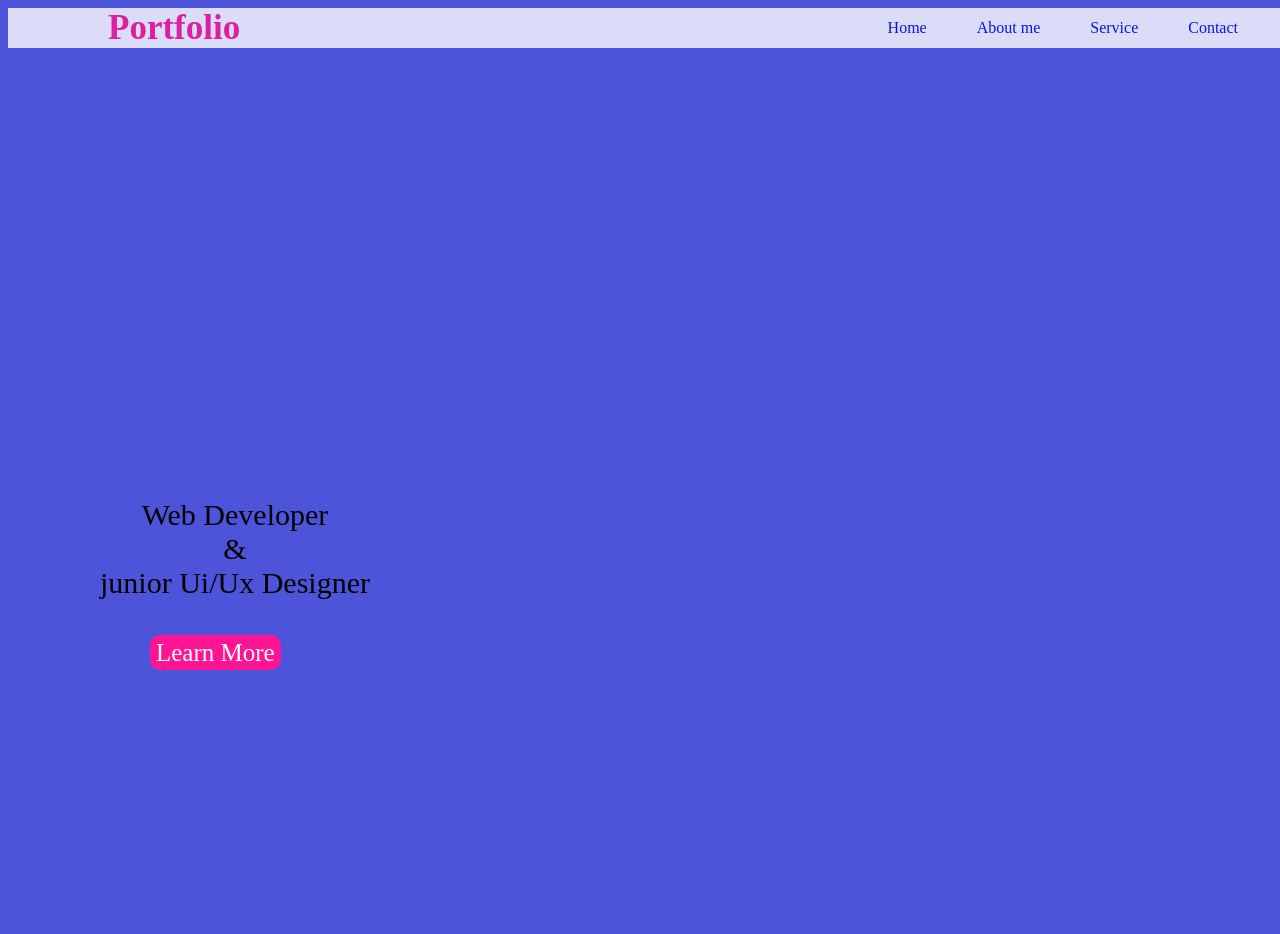
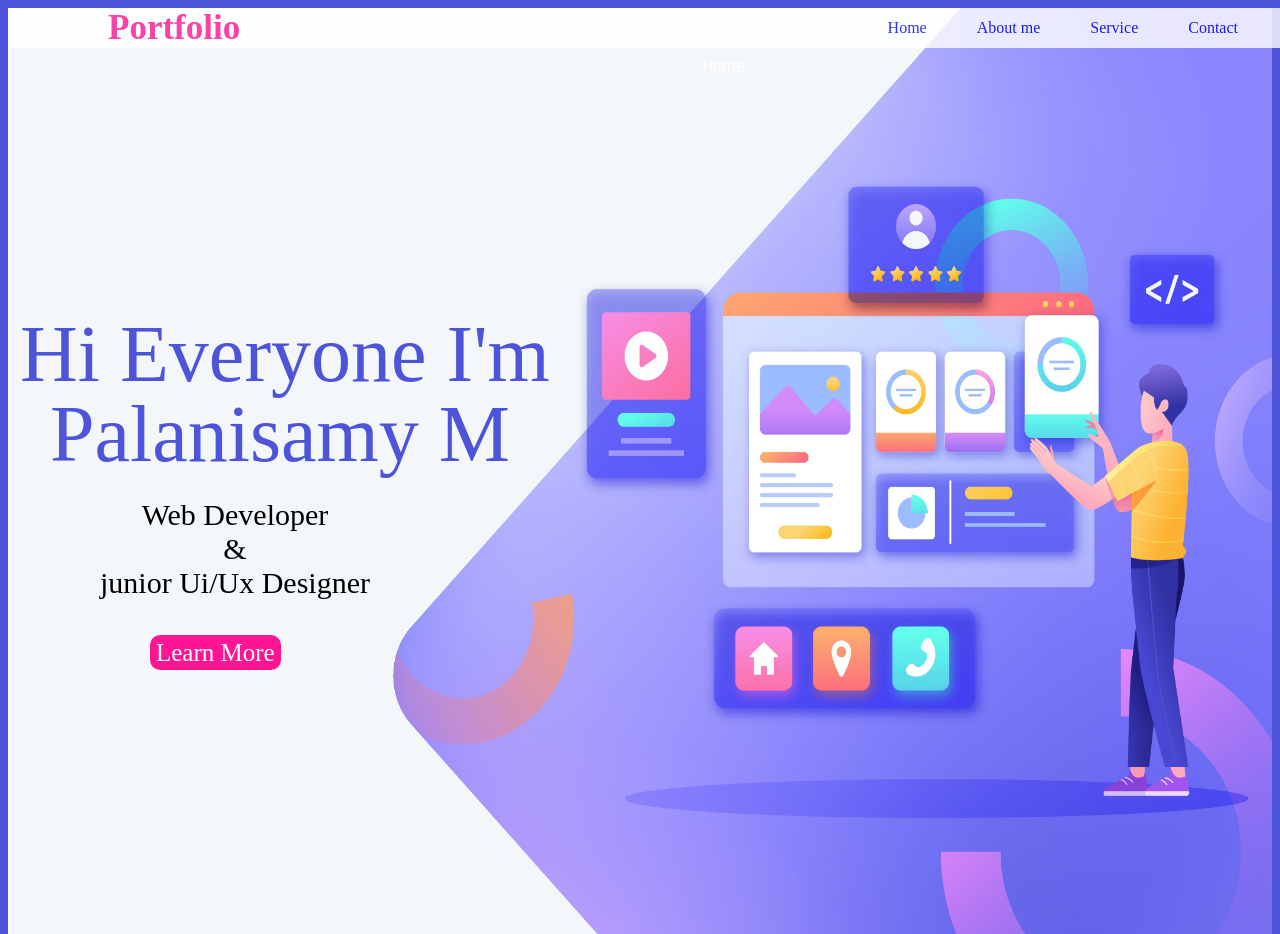
Before and after one commit to Palanisamy2/palani-portfolio, a plain HTML site: page portfolio-palani/index.html in a window 1280 px wide. Shown: the top 934 px of the page. Drawn offline with Linux system fonts and the light colour scheme; the site is published under a folder, as on GitHub Pages, so addresses that start at the root find nothing.

Commit message:
Add files via upload

```diff
--- a/portfolio-palani/assert/css/index.css
+++ b/portfolio-palani/assert/css/index.css
@@ -18,8 +18,6 @@ body{
     margin: 0;
     padding: 0;
     height: 40px;
-
-    /* Additional styling for your navbar */
 
 }
 
@@ -82,7 +80,7 @@ body{
 {
     width: 100%;
     display: flex;
-    background-image: url(/assert/image/back.jpg);
+    background-image: url(./back/back.jpg);
     height: 926px;
     background-size: cover;
     background-repeat: no-repeat;
```
Also changed, not shown: portfolio-palani/assert/css/back/back.jpg (added).
